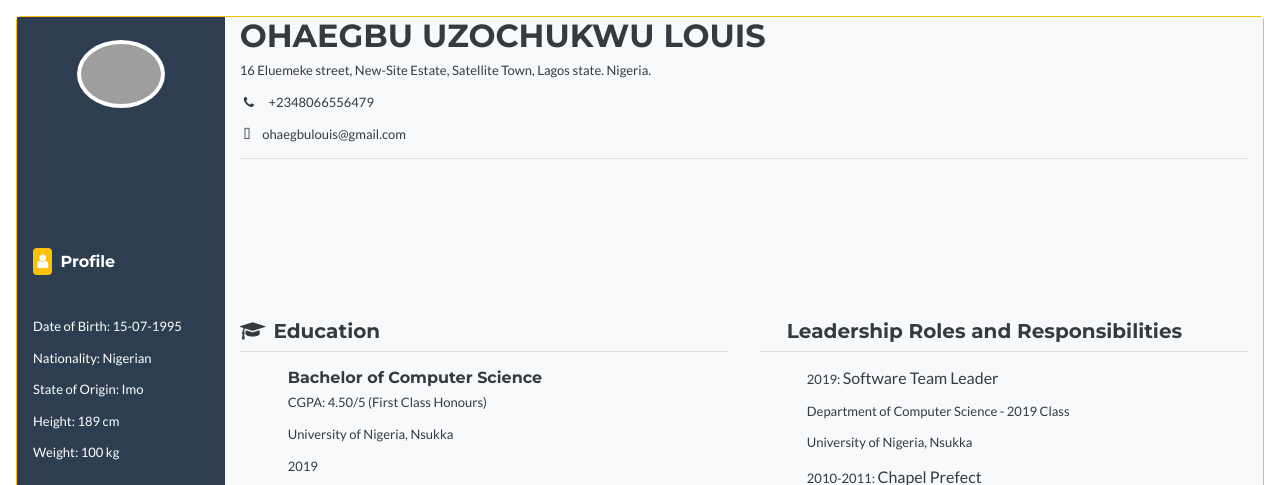
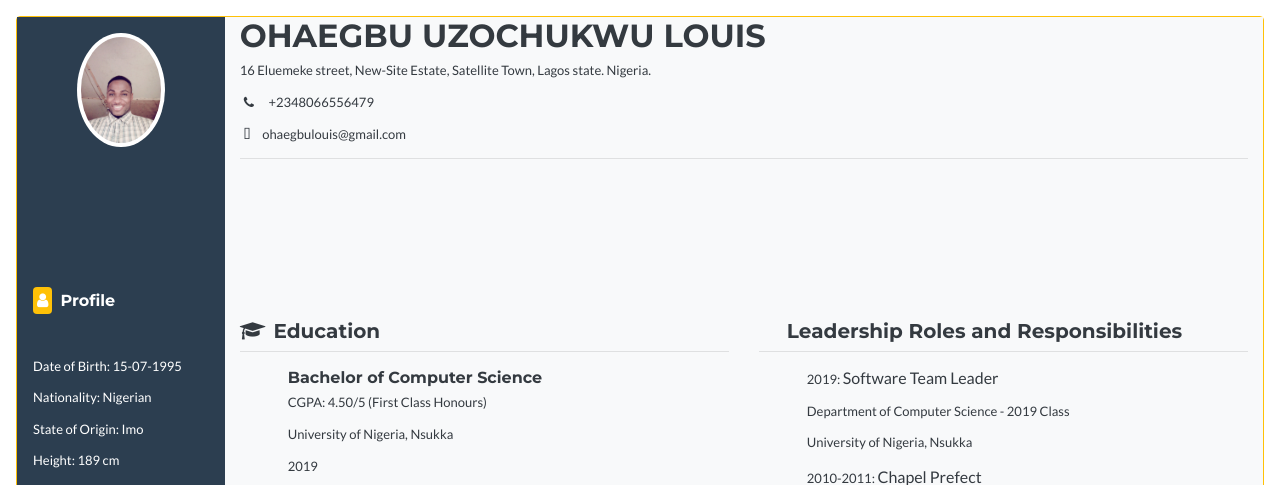
Before and after one commit to louieee/Louisoft, a Django app: page /resumee/ in a window 1280 px wide. Shown: the top 485 px of the page. Run offline with Django 3.2, Linux system fonts and the light colour scheme; some libraries are stand-ins or nearby versions; grey boxes are pictures that could not be loaded.

Commit message:
Update resumee.html

```diff
--- a/templates/Louisoft/resumee.html
+++ b/templates/Louisoft/resumee.html
@@ -1,4 +1,4 @@
-{% load staticfiles %}
+{% load static %}
 <!doctype html>
 <html class="no-js" lang="">
 
@@ -23,7 +23,7 @@
     <div class="col-sm-2 bg-secondary p-3 text text-white font-weight-normal">
        <header class="text-center">
          <img class="img img-thumbnail rounded-circle border border-0"
-              src="{% static '/assets/images/passport.png' %}" height="50%" width="50%">
+              src="{% static 'assets/img/C360_2020-03-16-09-52-19-393.jpg' %}" height="50%" width="50%">
        </header>
       <section class="mt-5">
         <h6 class="mb-5"><span class="p-1 bg-warning mr-2 rounded"><i class="fa fa-user"></i></span>Profile</h6>
```
